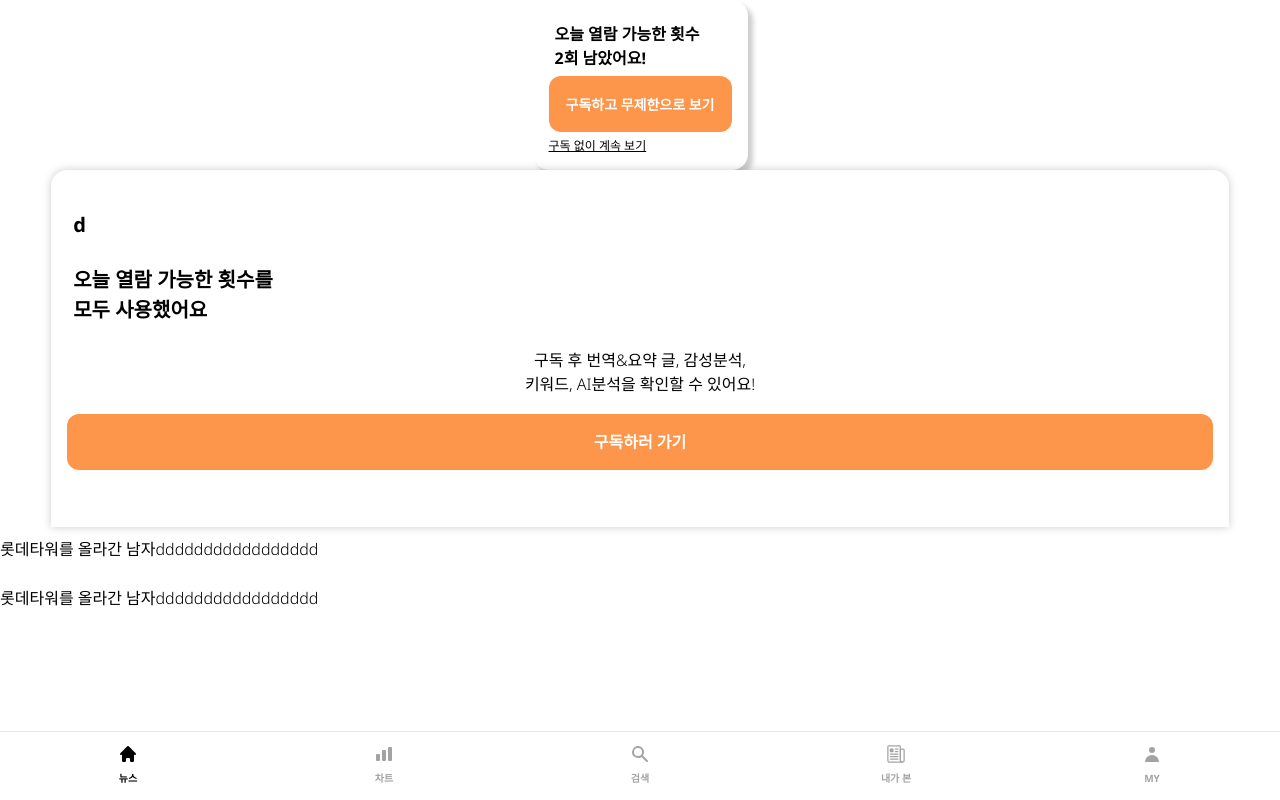
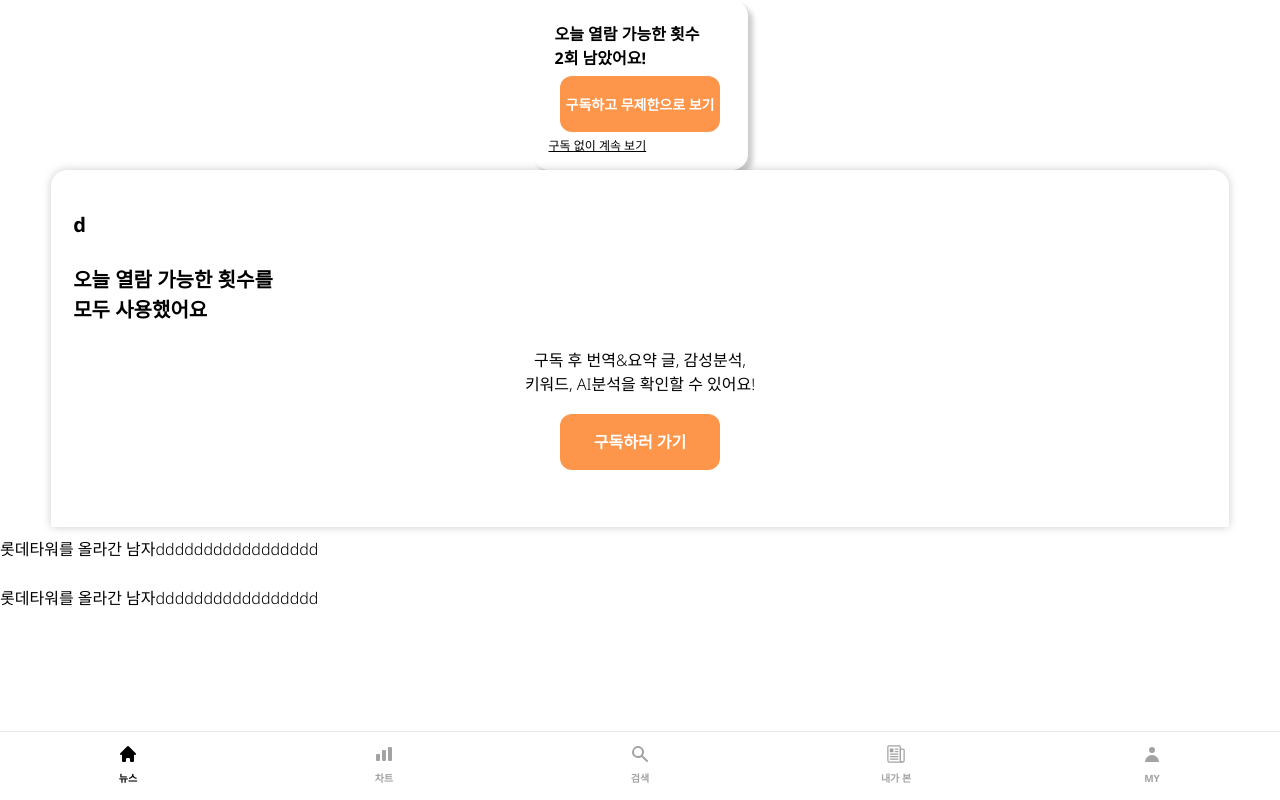
Before and after one commit to TripleA-Project/TripleA-FrontEnd, a Next.js app: page / in a window 1280 px wide. Built offline with nearby package versions, Linux system fonts and the light colour scheme.

Commit message:
fix: Button 수정
영은님과 상의후 재수정했습니다

```diff
--- a/src/components/Button/Button.tsx
+++ b/src/components/Button/Button.tsx
@@ -4,7 +4,7 @@ import React, { MouseEvent, MouseEventHandler } from 'react';
 
 export interface ButtonProps extends Omit<React.HTMLProps<HTMLButtonElement>, 'size' | 'type'> {
   type?: 'button' | 'submit' | 'reset' | undefined;
-  sizeTheme?: 'small' | 'medium' | 'large' | 'icon';
+  sizeTheme?: 'small' | 'medium' | 'large' | 'fullWidth' |'icon';
   fullWidth?: boolean;
   bgColorTheme: 'blue' | 'gray' | 'violet' | 'orange' | 'none' | 'lightgray';
   textColorTheme: 'white' | 'black' | 'gray' | 'orange' | 'none';
@@ -28,6 +28,7 @@ export default function Button({
     small: `h-12 ${fullWidth ? 'w-full' : 'w-28'}`,
     medium: `h-[54px] ${fullWidth ? 'w-full' : 'w-[358px]'}`,
     large: `h-14 ${fullWidth ? 'w-full' : 'w-40'}`,
+    fullWidth: 'h-[54px] w-full',
     icon: `h-10 w-10`,
   };
 
@@ -49,7 +50,7 @@ export default function Button({
 
   return (
     <button onClick={onClick}
-      className={`flex cursor-pointer items-center justify-center rounded-xl px-[16px] py-[15px] w-full font-bold ${textColor[textColorTheme]} ${
+      className={`flex cursor-pointer items-center justify-center rounded-xl font-bold ${textColor[textColorTheme]} ${
         sizeClassNames[sizeTheme]
       } ${backgroundColor[bgColorTheme]} ${className ? ` ${className}` : ''}`}
       type={type}
```
